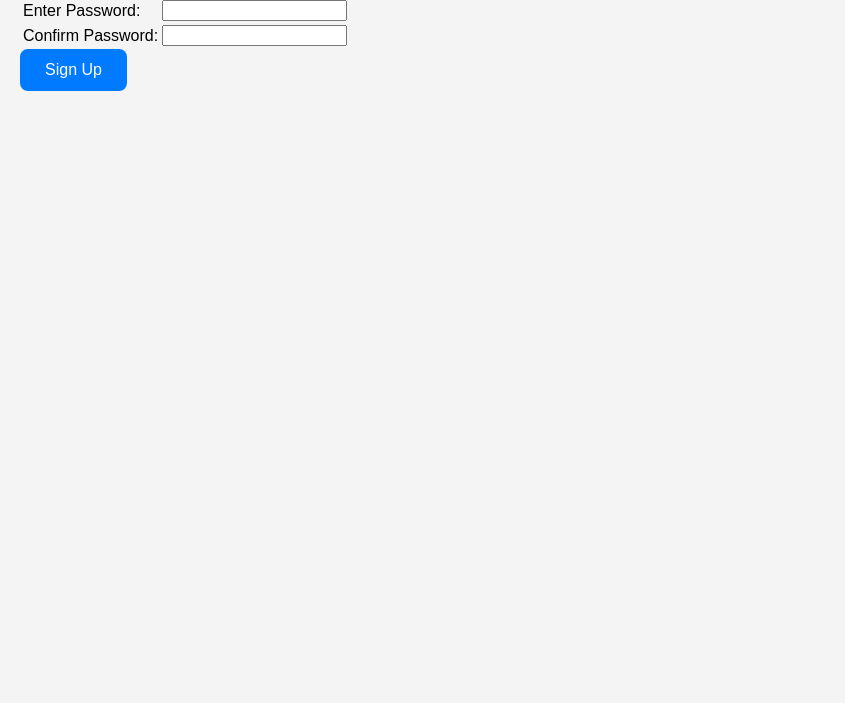
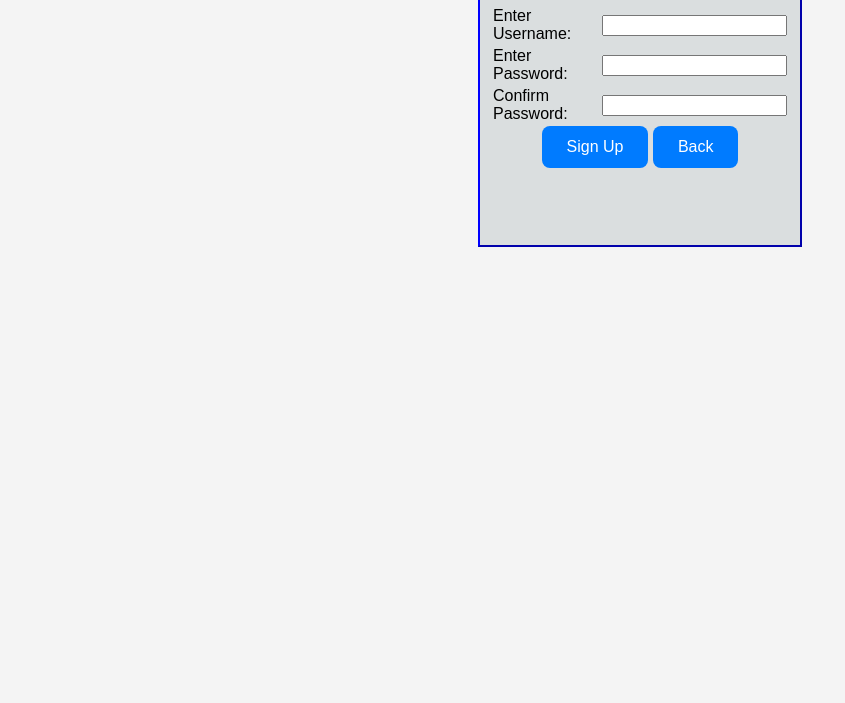
Before and after one commit to Thrrmpd/Web-Forum, a plain HTML site: page signup.html in a window 1280 px wide. Shown: the part 97-800 px from the top of the page, without its empty margins (0-845 px from the left). Drawn offline with Linux system fonts and the light colour scheme.

Commit message:
Update signup.html

```diff
--- a/signup.html
+++ b/signup.html
@@ -5,13 +5,16 @@
 	</head>
 	<body>
 	<script type="text/javascript" src="parent.js"></script>
+	<div class="login">
 	<h1>Sign Up:</h1>
-	<table>
+	<table class="center">
 		<tr><td>Enter Username:</td> <td><input type="text" id="nuname" name="nuname"></td></tr>
 		<tr><td>Enter Password:</td> <td><input type="password" id="pwd" name="pwd"></td></tr>
 		<tr><td>Confirm Password:</td> <td><input type="password" id="checkpwd" name="checkpwd"></td></tr>
 	</table>
 	<button onclick=signup()>Sign Up</button>
+	<button onclick=goback()>Back</button>
+	</div>
 
 
 	</body>
```
